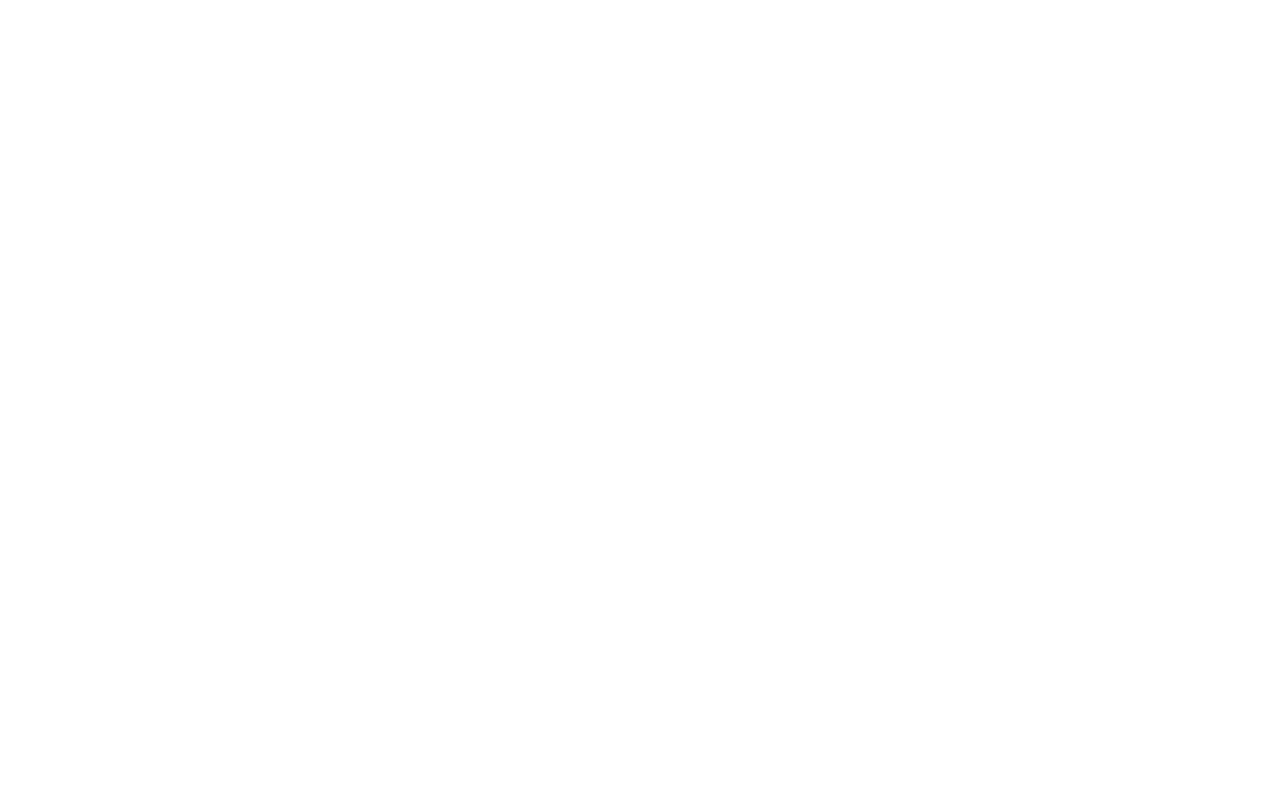
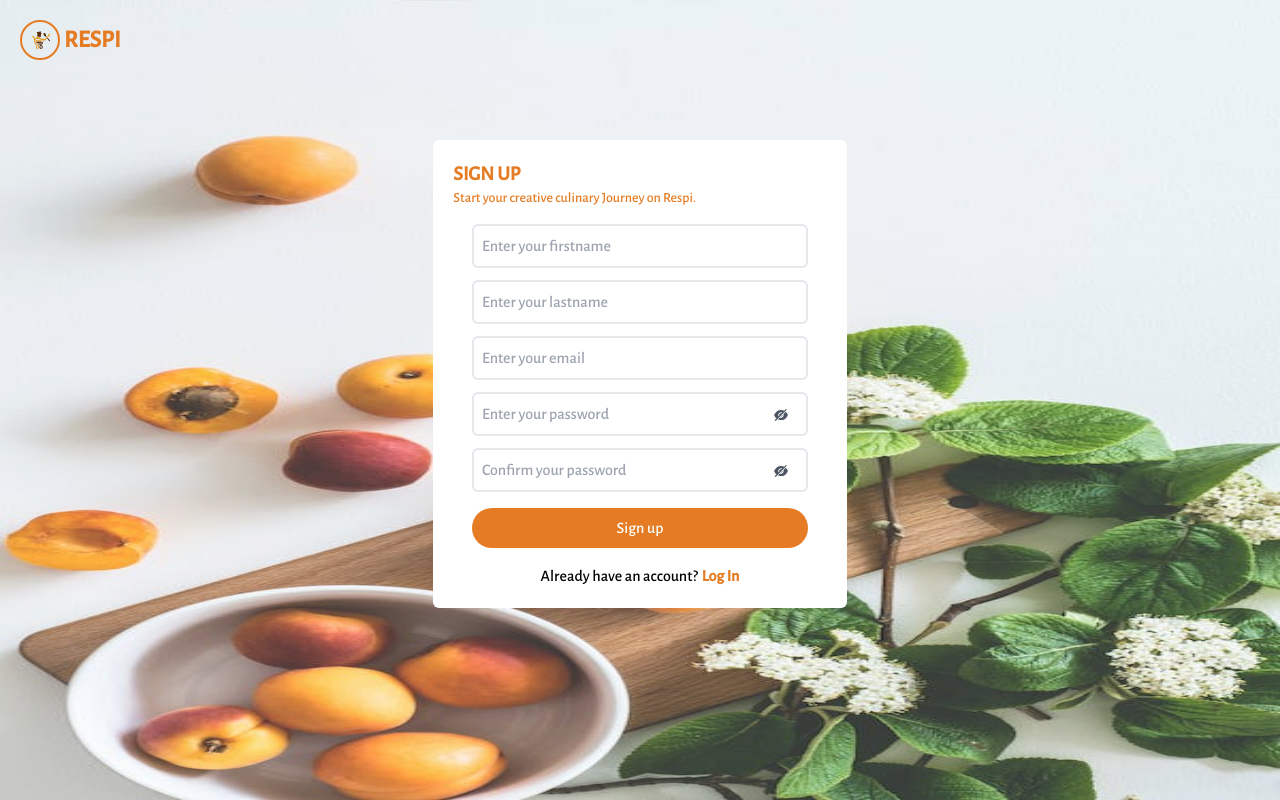
Before and after one commit to favour-the-dev/Rspi, a React (Vite) app: page /Signup in a window 1280 px wide. Built offline with nearby package versions, Linux system fonts and the light colour scheme; a web font is replaced by a local one.

Commit message:
done with signup ui

```diff
--- a/package.json
+++ b/package.json
@@ -10,6 +10,7 @@
     "preview": "vite preview"
   },
   "dependencies": {
+    "firebase": "^10.1.0",
     "react": "^18.2.0",
     "react-dom": "^18.2.0",
     "react-icons": "^4.10.1",
--- a/src/pages/Login.jsx
+++ b/src/pages/Login.jsx
@@ -1,7 +1,13 @@
 import bg from '../assets/loginsignup.jpeg';
 import logo from '../assets/logormbg.png';
 import { NavLink } from 'react-router-dom';
+import {AiFillEyeInvisible, AiFillEye} from 'react-icons/ai';
+import { useState } from 'react';
 function Login() {
+    const [clicked, setclicked] = useState(false);
+    function handleclick(){
+        setclicked(!clicked)
+    }
     return (
         <>
             <div className="w-screen max-h-screen flex flex-col p-5 gap-20">
@@ -18,8 +24,11 @@
                         <label htmlFor="email" className='flex flex-col'>
                             <input type="email" name="email" placeholder='Enter your email' className='border-gray-200 border-2 focus:outline-none p-2 rounded-md mx-auto w-full lg:w-[90%]'/>
                         </label>
-                        <label htmlFor="password" className='flex flex-col gap-2'>
+                        <label htmlFor="password" className='flex flex-col gap-2 relative'>
                             <input type="password" name="password" placeholder='Enter your password' className='border-gray-200 border-2 focus:outline-none p-2 rounded-md mx-auto w-full lg:w-[90%]'/>
+                            <div className='absolute bottom-[60%] right-[10%]' onClick={()=>{handleclick()}}>
+                                {!clicked? <AiFillEyeInvisible className='text-gray-600'/> : <AiFillEye className='text-gray-600'/>}
+                            </div>
                             <NavLink to='/forgot' className='text-[#E57C23] capitalizen font-semibold mx-auto w-full lg:w-[90%]'>Forgot Password?</NavLink>
                         </label>
                     </form>
--- a/src/pages/Signup.jsx
+++ b/src/pages/Signup.jsx
@@ -1,7 +1,61 @@
+import bg from '../assets/loginsignup.jpeg';
+import logo from '../assets/logormbg.png';
+import { NavLink } from 'react-router-dom';
+import {AiFillEyeInvisible, AiFillEye} from 'react-icons/ai';
+import { useState } from 'react';
 function Signup() {
+    const [clicked, setclicked] = useState(false);
+    const [clicked2, setclicked2] = useState(false);
+    function handleclick(){
+        setclicked(!clicked)
+    }
+    function handleclick2(){
+        setclicked2(!clicked2)
+    }
     return (
         <>
-
+            <div className="w-screen max-h-screen flex flex-col p-5 gap-20 lg:gap-15">
+                <img src={bg} alt="" className='w-[100%] h-full absolute top-0 left-0 z-[-1] opacity-90'/>
+                <div className='flex items-center text-[#E57C23] uppercase font-bold text-lg 4k:text-4xl sm:text-2xl gap-1'>
+                    <div className='w-10 h-10 rounded-full'><img src={logo} alt="logo" className='rounded-full h-full border-2 border-[#E57C23]'/></div>Respi
+                </div>
+                <div className="bg-white w-full lg:w-1/3 flex flex-col gap-4 p-5 mx-auto rounded-md">
+                    <div>
+                        <h3 className='uppercase font-semibold text-xl text-[#E57C23]'>Sign Up</h3>
+                        <p className='text-sm font-extralight text-[#E57C23]'>Start your creative culinary Journey on Respi.</p>
+                    </div>
+                    <form action="/" className='flex flex-col space-y-3'>
+                        <label htmlFor="firstname" className='flex flex-col'>
+                            <input type="text" name="firstname" placeholder='Enter your firstname' className='border-gray-200 border-2 focus:outline-none p-2 rounded-md mx-auto w-full lg:w-[90%]'/>
+                        </label>
+                        <label htmlFor="lastname" className='flex flex-col'>
+                            <input type="text" name="firstname" placeholder='Enter your lastname' className='border-gray-200 border-2 focus:outline-none p-2 rounded-md mx-auto w-full lg:w-[90%]'/>
+                        </label>
+                        <label htmlFor="email" className='flex flex-col'>
+                            <input type="email" name="email" placeholder='Enter your email' className='border-gray-200 border-2 focus:outline-none p-2 rounded-md mx-auto w-full lg:w-[90%]'/>
+                        </label>
+                        <label htmlFor="password" className='flex flex-col gap-2 relative'>
+                            <input type="password" name="password" placeholder='Enter your password' className='border-gray-200 border-2 focus:outline-none p-2 rounded-md mx-auto w-full lg:w-[90%]'/>
+                            <div className='absolute bottom-[30%] right-[10%]' onClick={()=>{handleclick()}}>
+                                {!clicked? <AiFillEyeInvisible className='text-gray-600'/> : <AiFillEye className='text-gray-600'/>}
+                            </div>
+                        </label>
+                        <label htmlFor="confpassword" className='flex flex-col gap-2 relative'>
+                            <input type="password" name="confpassword" placeholder='Confirm your password' className='border-gray-200 border-2 focus:outline-none p-2 rounded-md mx-auto w-full lg:w-[90%]'/>
+                            <div className='absolute bottom-[30%] right-[10%]'  onClick={()=>{handleclick2()}}>
+                                {!clicked2? <AiFillEyeInvisible className='text-gray-600'/> : <AiFillEye className='text-gray-600'/>}
+                            </div>
+                        </label>
+                    </form>
+                    <NavLink to='/Home' className='bg-[#E57C23] mx-auto w-full lg:w-[90%] py-2 text-white text-center rounded-full hover:bg-[#E56C23] duration-150 ease-linear'>
+                        Sign up
+                    </NavLink>
+                    <div className='mx-auto w-[90%] flex gap-1 justify-center'>
+                        <span>Already have an account?</span>
+                        <NavLink to='/Login' className='text-[#E57C23] font-semibold capitalize'>Log in</NavLink>
+                    </div>
+                </div>
+            </div>
         </>
      );
 }
```
Also changed, not shown: src/firebase.js (added), 1 other file (tests, documents, lock files or other folders).
